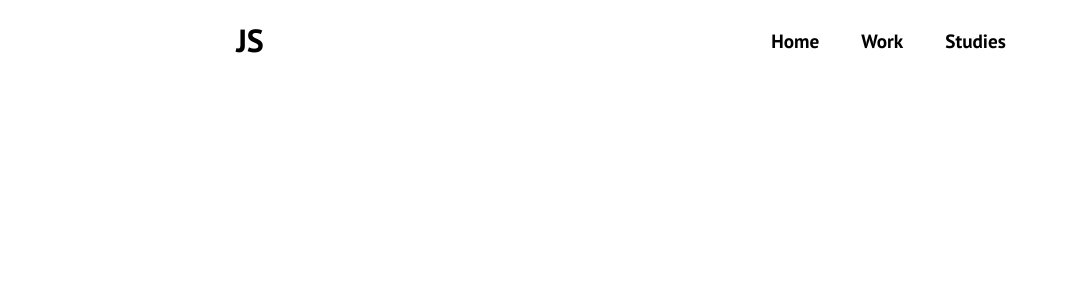
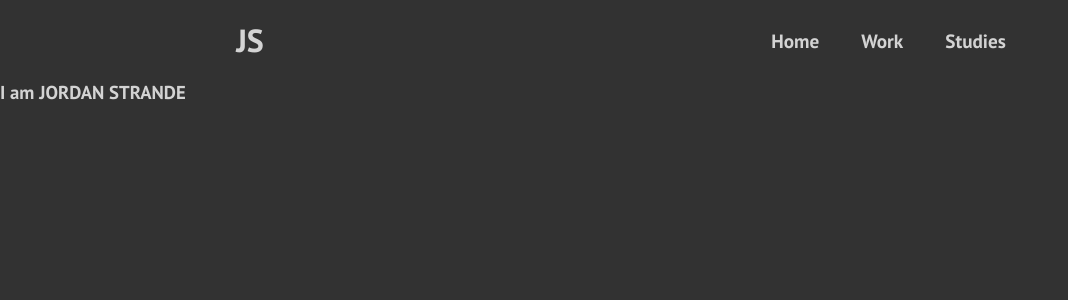
Before and after one commit to jstrande99/jstrande-react, a React (Create React App) app: page / in a window 1280 px wide. Shown: the top 300 px of the page, without its empty margins (0-1068 px from the left). Built offline with nearby package versions, Linux system fonts and the light colour scheme; some icons are missing.

Commit message:
Fixed nav

```diff
--- a/public/index.html
+++ b/public/index.html
@@ -19,35 +19,10 @@
     href="https://fonts.googleapis.com/css2?family=PT+Sans:wght@700&display=swap"
     rel="stylesheet"
   />
-    <link rel="apple-touch-icon" href="%PUBLIC_URL%/logo192.png" />
-    <!--
-      manifest.json provides metadata used when your web app is installed on a
-      user's mobile device or desktop. See https://developers.google.com/web/fundamentals/web-app-manifest/
-    -->
-    <link rel="manifest" href="%PUBLIC_URL%/manifest.json" />
-    <!--
-      Notice the use of %PUBLIC_URL% in the tags above.
-      It will be replaced with the URL of the `public` folder during the build.
-      Only files inside the `public` folder can be referenced from the HTML.
-
-      Unlike "/favicon.ico" or "favicon.ico", "%PUBLIC_URL%/favicon.ico" will
-      work correctly both with client-side routing and a non-root public URL.
-      Learn how to configure a non-root public URL by running `npm run build`.
-    -->
-    <title>React App</title>
+    <title>Jordan Strande: Software Engineer</title>
   </head>
   <body>
     <noscript>You need to enable JavaScript to run this app.</noscript>
     <div id="root"></div>
-    <!--
-      This HTML file is a template.
-      If you open it directly in the browser, you will see an empty page.
-
-      You can add webfonts, meta tags, or analytics to this file.
-      The build step will place the bundled scripts into the <body> tag.
-
-      To begin the development, run `npm start` or `yarn start`.
-      To create a production bundle, use `npm run build` or `yarn build`.
-    -->
   </body>
 </html>
--- a/src/App.css
+++ b/src/App.css
@@ -16,8 +16,13 @@
   font-size: 3rem;
 }
 
+.bodies{
+  background-color: rgb(50, 50, 50);
+  height: 90.8vh;
+  color: lightgray;
+}
+
 .work {
-  /* background-image: url('/images/img-2.jpg'); */
   background-position: center;
   background-size: cover;
   background-repeat: no-repeat;
@@ -26,7 +31,6 @@
 }
 
 .studies {
-  /* background-image: url('/images/img-1.jpg'); */
   background-position: center;
   background-size: fill;
   background-repeat: no-repeat;
--- a/src/App.js
+++ b/src/App.js
@@ -10,7 +10,7 @@ function App() {
     <Router>
       <Navbar />
       <Routes>
-        <Route path='/' exact component={Home}/>
+        <Route path='/' element={<Home/>}/>
       </Routes>
     </Router>
     </>
--- a/src/Components/NavBar.css
+++ b/src/Components/NavBar.css
@@ -1,5 +1,5 @@
 .navbar {
-    background: transparent;
+    background: rgb(50, 50, 50);
     height: 80px;
     display: flex;
     justify-content: center;
@@ -8,7 +8,7 @@
     position: sticky;
     top: 0;
     z-index: 999;
-    color: black;
+    color: lightgray;
   }
 
   .navbar-container {
@@ -20,7 +20,7 @@
   }
 
   .navbar-logo {
-    color: #000;
+    color: lightgray;
     justify-self: start;
     margin-left: 20px;
     cursor: pointer;
@@ -51,7 +51,7 @@
   }
 
   .nav-links {
-    color: #000;
+    color: lightgray;
     display: flex;
     align-items: center;
     text-decoration: none;
@@ -60,12 +60,12 @@
   }
 
   .nav-links:hover {
-    border-bottom: 4px solid #000;
+    border-bottom: 4px solid white;
     transition: all 0.2s ease-out;
   }
 
   .fa-bars {
-    color: #000;
+    color: lightgray;
   }
 
   .nav-links-mobile {
@@ -82,33 +82,33 @@
     }
 
     .nav-menu {
-      display: flex;
-      flex-direction: column;
+      display:block;
+      /* flex-direction: column; */
       width: 100%;
-      height: 350%;
+      /* height: 350%; */
       position: absolute;
-      top: 100px;
+      top: 5rem;
       left: -100%;
       opacity: 1;
       transition: all 0.5s ease;
       padding: 20px;
       overflow: hidden;
-    }
-
-    .nav-item {
-      border: 2px solid black;
-      /* background: rgb(157, 157, 157); */
-      top: 10px;
+      margin-bottom: 10rem;
     }
 
     .nav-menu.active {
-      /* background: rgb(168, 168, 168); */
       left: 0;
       opacity: 1;
       transition: all 0.5s ease;
-      z-index: 1;
+      z-index: 10;
+      background-color: rgb(50, 50, 50);
+      height: 90.8vh;
+      position:absolute;
     }
-
+    .nav-item {
+        border: 2px solid white;
+        margin: 10px;
+      }
     .nav-links {
       text-align: center;
       padding: 1.5rem;
@@ -134,7 +134,7 @@
     }
 
     .fa-times {
-      color: #000;
+      color: lightgray;
       font-size: 2rem;
     }
 
@@ -147,7 +147,7 @@
       text-decoration: none;
       font-size: 1.5rem;
       background-color: transparent;
-      color: #000;
+      color: lightgray;
       padding: 14px 20px;
       border: 1px solid #fff;
       transition: all 0.3s ease-out;
--- a/src/Pages/Home.js
+++ b/src/Pages/Home.js
@@ -4,7 +4,9 @@ import '../App.css';
 function Home() {
     return (
         <>
-            <h1>HELLO</h1>
+            <div className='bodies'>
+                <h3>I am <b>JORDAN STRANDE</b></h3>
+            </div>
         </>
     )
 }
```
Also changed, not shown: public/logo192.png (deleted), public/logo512.png (deleted), public/manifest.json.
